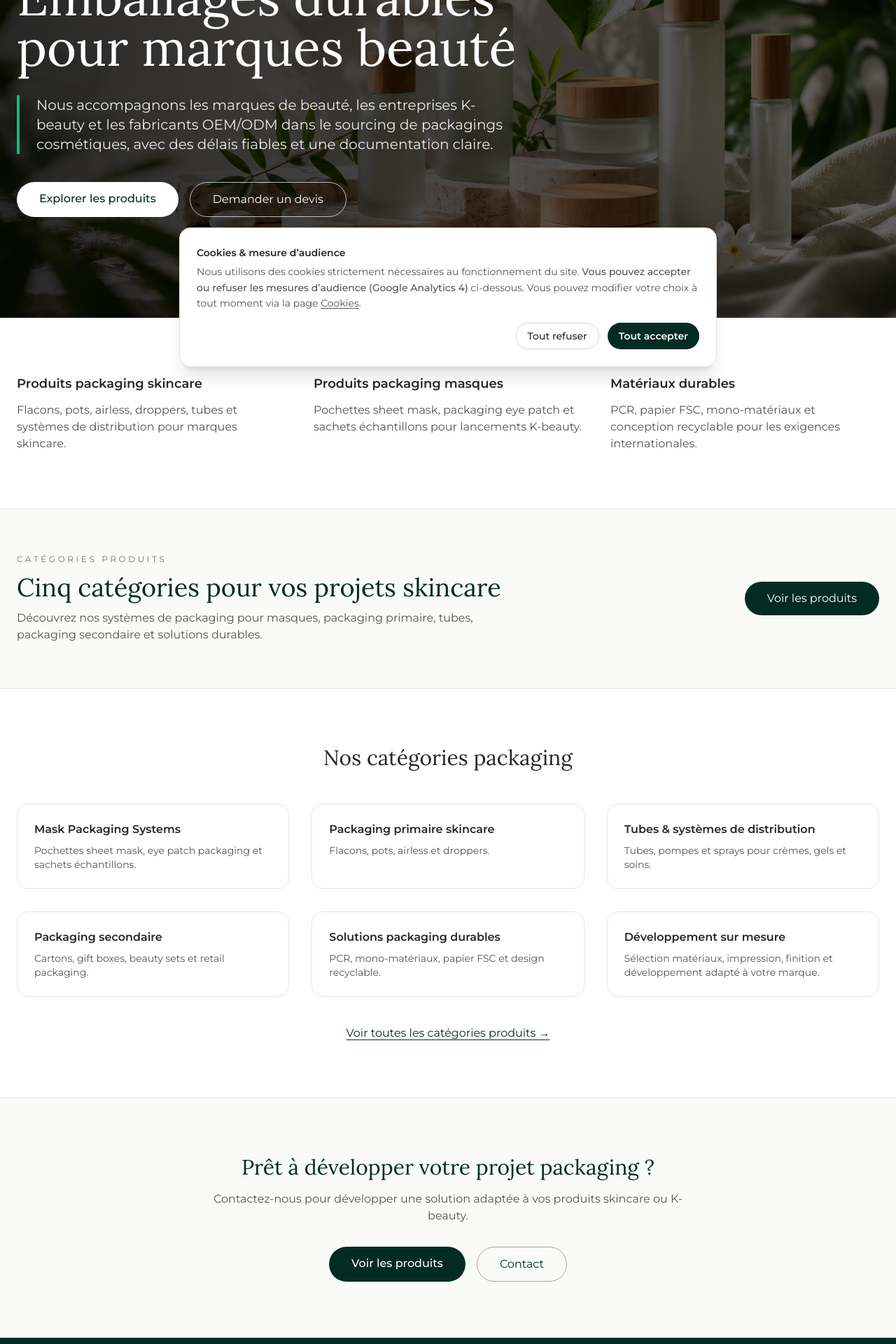
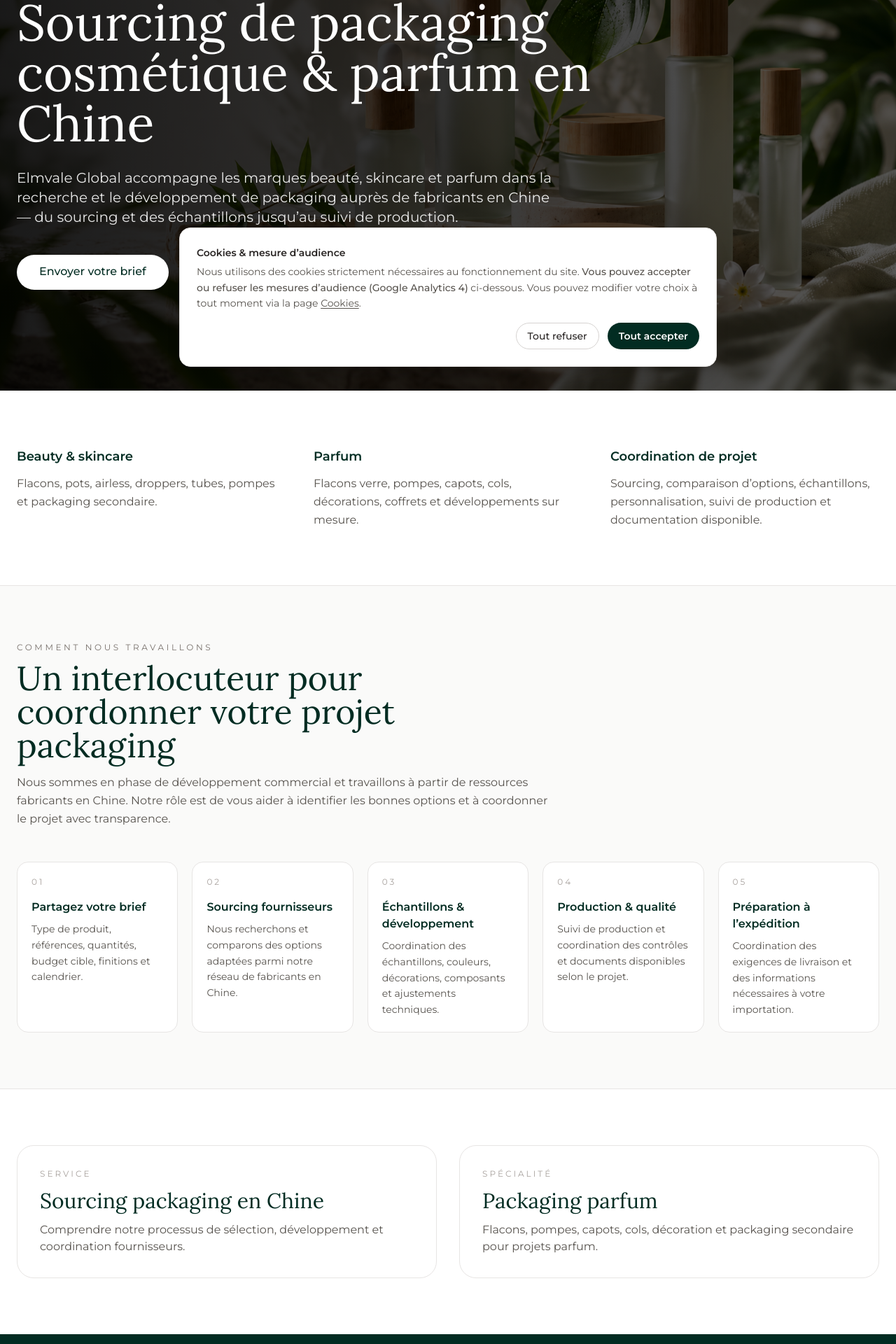
Before and after one commit to cathy6140/-Elmvale-Global-.github.io, a React (Vite) app: page /#/ in a window 1280 px wide. Shown: the part 260-2180 px from the top of the page at 70% size. Built offline with nearby package versions, Linux system fonts and the light colour scheme.

Commit message:
Reposition homepage around B2B China sourcing

```diff
--- a/src/pages/Home.tsx
+++ b/src/pages/Home.tsx
@@ -4,274 +4,129 @@ import { LanguageContext } from "../App";
 
 const Home: React.FC = () => {
   const { language } = useContext(LanguageContext);
+  const fr = language === "fr";
+
+  const steps = fr
+    ? [
+        ["01", "Partagez votre brief", "Type de produit, références, quantités, budget cible, finitions et calendrier."],
+        ["02", "Sourcing fournisseurs", "Nous recherchons et comparons des options adaptées parmi notre réseau de fabricants en Chine."],
+        ["03", "Échantillons & développement", "Coordination des échantillons, couleurs, décorations, composants et ajustements techniques."],
+        ["04", "Production & qualité", "Suivi de production et coordination des contrôles et documents disponibles selon le projet."],
+        ["05", "Préparation à l’expédition", "Coordination des exigences de livraison et des informations nécessaires à votre importation."]
+      ]
+    : [
+        ["01", "Share your brief", "Product type, references, quantity, target cost, decoration and launch timing."],
+        ["02", "Supplier sourcing", "We identify and compare suitable options across our manufacturing network in China."],
+        ["03", "Sampling & development", "We coordinate samples, colors, decoration, components and technical adjustments."],
+        ["04", "Production & quality", "We follow production and coordinate inspections and available documentation when required."],
+        ["05", "Delivery preparation", "We coordinate shipment requirements and the information needed for your import process."]
+      ];
 
   return (
     <div className="w-full">
-
-      {/* ================= HERO ================= */}
       <section
-        className="relative min-h-[520px] md:min-h-[620px] bg-cover bg-center overflow-hidden"
-        style={{
-          backgroundImage: "url('/hero-home.png')",
-        }}
+        className="relative min-h-[620px] bg-cover bg-center overflow-hidden"
+        style={{ backgroundImage: "url('/hero-home.png')" }}
       >
-        {/* Dark overlay */}
-        <div className="absolute inset-0 bg-black/55" />
-
-        {/* Optional left gradient for readability */}
-        <div className="absolute inset-0 bg-gradient-to-r from-black/65 via-black/35 to-black/10" />
-
+        <div className="absolute inset-0 bg-black/60" />
+        <div className="absolute inset-0 bg-gradient-to-r from-black/75 via-black/45 to-black/10" />
         <div className="relative z-10 max-w-7xl mx-auto px-6 py-28 md:py-36">
-          <div className="max-w-3xl text-left">
-
-            <h1 className="font-serif text-5xl md:text-7xl text-white mb-8 leading-tight">
-              {language === "fr"
-                ? "Emballages durables pour marques beauté"
-                : "Sustainable Packaging for Skincare"}
+          <div className="max-w-4xl">
+            <p className="uppercase tracking-[0.28em] text-xs text-white/70 mb-5">
+              {fr ? "SOURCING PACKAGING EN CHINE" : "COSMETIC PACKAGING SOURCING FROM CHINA"}
+            </p>
+            <h1 className="font-serif text-5xl md:text-7xl text-white mb-7 leading-tight">
+              {fr
+                ? "Sourcing de packaging cosmétique & parfum en Chine"
+                : "Cosmetic & Fragrance Packaging Sourcing from China"}
             </h1>
-
-            <div className="border-l-4 border-emerald-500 pl-6">
-              <p className="text-white/90 max-w-2xl text-lg md:text-xl leading-relaxed">
-                {language === "fr"
-                  ? "Nous accompagnons les marques de beauté, les entreprises K-beauty et les fabricants OEM/ODM dans le sourcing de packagings cosmétiques, avec des délais fiables et une documentation claire."
-                  : "We help beauty brands, K-beauty companies, and OEM/ODM manufacturers source cosmetic packaging with reliable lead times and clear documentation."}
-              </p>
-            </div>
-
+            <p className="text-white/90 max-w-3xl text-lg md:text-xl leading-relaxed">
+              {fr
+                ? "Elmvale Global accompagne les marques beauté, skincare et parfum dans la recherche et le développement de packaging auprès de fabricants en Chine — du sourcing et des échantillons jusqu’au suivi de production."
+                : "Elmvale Global helps beauty, skincare and fragrance brands source and develop packaging with manufacturers in China — from supplier search and sampling to production follow-up."}
+            </p>
             <div className="flex flex-col sm:flex-row gap-4 mt-10">
-              <Link
-                to="/products"
-                className="bg-white text-brand-dark px-8 py-3 rounded-full font-medium hover:bg-stone-100 transition text-center"
-              >
-                {language === "fr"
-                  ? "Explorer les produits"
-                  : "Explore Products"}
+              <Link to="/contact" className="bg-white text-brand-dark px-8 py-3 rounded-full font-medium text-center hover:bg-stone-100 transition">
+                {fr ? "Envoyer votre brief" : "Send Your Packaging Brief"}
               </Link>
-
-              <Link
-                to="/contact"
-                className="border border-white/70 text-white px-8 py-3 rounded-full hover:bg-white hover:text-brand-dark transition text-center"
-              >
-                {language === "fr" ? "Demander un devis" : "Request Quote"}
+              <Link to="/sourcing" className="border border-white/70 text-white px-8 py-3 rounded-full text-center hover:bg-white hover:text-brand-dark transition">
+                {fr ? "Notre méthode de sourcing" : "How We Source"}
               </Link>
             </div>
-
           </div>
         </div>
       </section>
 
-      {/* ================= VALUE PROPS ================= */}
       <section className="bg-white">
         <div className="max-w-7xl mx-auto px-6 py-20 grid md:grid-cols-3 gap-10">
-
-          <div>
-            <h3 className="font-semibold text-lg mb-3">
-              {language === "fr"
-                ? "Produits packaging skincare"
-                : "Skincare Packaging Products"}
-            </h3>
-            <p className="text-stone-600">
-              {language === "fr"
-                ? "Flacons, pots, airless, droppers, tubes et systèmes de distribution pour marques skincare."
-                : "Bottles, jars, airless systems, droppers, tubes and dispensing systems for skincare brands."}
-            </p>
-          </div>
-
-          <div>
-            <h3 className="font-semibold text-lg mb-3">
-              {language === "fr"
-                ? "Produits packaging masques"
-                : "Mask Packaging Product"}
-            </h3>
-            <p className="text-stone-600">
-              {language === "fr"
-                ? "Pochettes sheet mask, packaging eye patch et sachets échantillons pour lancements K-beauty."
-                : "Sheet mask pouches, eye patch packaging and sachet samples for K-beauty launches."}
-            </p>
-          </div>
-
-          <div>
-            <h3 className="font-semibold text-lg mb-3">
-              {language === "fr"
-                ? "Matériaux durables"
-                : "Sustainable Materials"}
-            </h3>
-            <p className="text-stone-600">
-              {language === "fr"
-                ? "PCR, papier FSC, mono-matériaux et conception recyclable pour les exigences internationales."
-                : "PCR plastics, FSC paper, mono-material structures and recyclable design for global requirements."}
-            </p>
-          </div>
-
+          {[
+            fr ? ["Beauty & skincare", "Flacons, pots, airless, droppers, tubes, pompes et packaging secondaire."] : ["Beauty & Skincare", "Bottles, jars, airless, droppers, tubes, pumps and secondary packaging."],
+            fr ? ["Parfum", "Flacons verre, pompes, capots, cols, décorations, coffrets et développements sur mesure."] : ["Fragrance", "Glass bottles, pumps, caps, collars, decoration, boxes and custom development."],
+            fr ? ["Coordination de projet", "Sourcing, comparaison d’options, échantillons, personnalisation, suivi de production et documentation disponible."] : ["Project Coordination", "Sourcing, option comparison, sampling, customization, production follow-up and available documentation."]
+          ].map(([title, desc]) => (
+            <div key={title}>
+              <h2 className="font-semibold text-lg mb-3 text-brand-dark">{title}</h2>
+              <p className="text-stone-600 leading-relaxed">{desc}</p>
+            </div>
+          ))}
         </div>
       </section>
 
-      {/* ================= PRODUCT CATEGORY ENTRY ================= */}
       <section className="bg-stone-50 border-y border-stone-200">
-        <div className="max-w-7xl mx-auto px-6 py-16 flex flex-col md:flex-row items-center justify-between gap-8">
-
-          <div>
+        <div className="max-w-7xl mx-auto px-6 py-20">
+          <div className="max-w-3xl mb-12">
             <p className="uppercase text-xs tracking-[0.3em] text-stone-500 mb-3">
-              {language === "fr" ? "CATÉGORIES PRODUITS" : "PRODUCT CATEGORIES"}
+              {fr ? "COMMENT NOUS TRAVAILLONS" : "HOW WE WORK"}
             </p>
-
-            <h2 className="font-serif text-3xl md:text-4xl text-brand-dark mb-3">
-              {language === "fr"
-                ? "Cinq catégories pour vos projets skincare"
-                : "Five Packaging Categories for Skincare Projects"}
+            <h2 className="font-serif text-3xl md:text-5xl text-brand-dark mb-4">
+              {fr ? "Un interlocuteur pour coordonner votre projet packaging" : "One Partner to Coordinate Your Packaging Project"}
             </h2>
-
-            <p className="text-stone-600 max-w-2xl">
-              {language === "fr"
-                ? "Découvrez nos systèmes de packaging pour masques, packaging primaire, tubes, packaging secondaire et solutions durables."
-                : "Explore mask packaging, primary skincare packaging, tubes and dispensing, secondary packaging and sustainable solutions."}
+            <p className="text-stone-600 leading-relaxed">
+              {fr
+                ? "Nous sommes en phase de développement commercial et travaillons à partir de ressources fabricants en Chine. Notre rôle est de vous aider à identifier les bonnes options et à coordonner le projet avec transparence."
+                : "We are building our client portfolio and work from manufacturing resources in China. Our role is to help you identify suitable options and coordinate the project transparently from brief to production."}
             </p>
           </div>
-
-          <Link
-            to="/products"
-            className="bg-brand-dark text-white px-8 py-3 rounded-full whitespace-nowrap hover:opacity-90 transition"
-          >
-            {language === "fr" ? "Voir les produits" : "View Products"}
-          </Link>
-
+          <div className="grid md:grid-cols-5 gap-5">
+            {steps.map(([num, title, desc]) => (
+              <div key={num} className="bg-white border border-stone-200 rounded-2xl p-5">
+                <div className="text-xs tracking-[0.25em] text-stone-400 mb-4">{num}</div>
+                <h3 className="font-semibold text-brand-dark mb-2">{title}</h3>
+                <p className="text-sm text-stone-600 leading-relaxed">{desc}</p>
+              </div>
+            ))}
+          </div>
         </div>
       </section>
 
-      {/* ================= PRODUCT OVERVIEW ================= */}
       <section className="bg-white">
-        <div className="max-w-7xl mx-auto px-6 py-20">
-
-          <h2 className="font-serif text-3xl text-center mb-12">
-            {language === "fr"
-              ? "Nos catégories packaging"
-              : "Our Packaging Categories"}
-          </h2>
-
-          <div className="grid md:grid-cols-2 lg:grid-cols-3 gap-8">
-
-            {[
-              {
-                title:
-                  language === "fr"
-                    ? "Mask Packaging Systems"
-                    : "Mask Packaging Systems",
-                desc:
-                  language === "fr"
-                    ? "Pochettes sheet mask, eye patch packaging et sachets échantillons."
-                    : "Sheet mask pouches, eye patch packaging and sachet samples.",
-              },
-              {
-                title:
-                  language === "fr"
-                    ? "Packaging primaire skincare"
-                    : "Skincare Primary Packaging",
-                desc:
-                  language === "fr"
-                    ? "Flacons, pots, airless et droppers."
-                    : "Bottles, jars, airless systems and droppers.",
-              },
-              {
-                title:
-                  language === "fr"
-                    ? "Tubes & systèmes de distribution"
-                    : "Tubes & Dispensing Systems",
-                desc:
-                  language === "fr"
-                    ? "Tubes, pompes et sprays pour crèmes, gels et soins."
-                    : "Tubes, pumps and sprayers for creams, gels and skincare products.",
-              },
-              {
-                title:
-                  language === "fr"
-                    ? "Packaging secondaire"
-                    : "Secondary Packaging",
-                desc:
-                  language === "fr"
-                    ? "Cartons, gift boxes, beauty sets et retail packaging."
-                    : "Cartons, gift boxes, beauty sets and retail packaging.",
-              },
-              {
-                title:
-                  language === "fr"
-                    ? "Solutions packaging durables"
-                    : "Sustainable Packaging Solutions",
-                desc:
-                  language === "fr"
-                    ? "PCR, mono-matériaux, papier FSC et design recyclable."
-                    : "PCR plastics, mono-material, FSC paper and recyclable design.",
-              },
-              {
-                title:
-                  language === "fr"
-                    ? "Développement sur mesure"
-                    : "Custom Packaging Development",
-                desc:
-                  language === "fr"
-                    ? "Sélection matériaux, impression, finition et développement adapté à votre marque."
-                    : "Material selection, printing, finishing and brand-specific packaging development.",
-              },
-            ].map((item, index) => (
-              <div
-                key={index}
-                className="border border-stone-200 rounded-2xl p-6 hover:shadow-sm transition"
-              >
-                <h3 className="font-semibold mb-2">{item.title}</h3>
-                <p className="text-stone-600 text-sm">{item.desc}</p>
-              </div>
-            ))}
-
-          </div>
-
-          <div className="text-center mt-10">
-            <Link
-              to="/products"
-              className="text-brand-dark underline underline-offset-4 hover:opacity-70"
-            >
-              {language === "fr"
-                ? "Voir toutes les catégories produits →"
-                : "View all product categories →"}
-            </Link>
-          </div>
-
+        <div className="max-w-7xl mx-auto px-6 py-20 grid lg:grid-cols-2 gap-8">
+          <Link to="/sourcing" className="border border-stone-200 rounded-3xl p-8 hover:shadow-md transition">
+            <p className="uppercase text-xs tracking-[0.25em] text-stone-400 mb-3">{fr ? "SERVICE" : "SERVICE"}</p>
+            <h2 className="font-serif text-3xl text-brand-dark mb-3">{fr ? "Sourcing packaging en Chine" : "Packaging Sourcing in China"}</h2>
+            <p className="text-stone-600">{fr ? "Comprendre notre processus de sélection, développement et coordination fournisseurs." : "See how we approach supplier search, development and project coordination."}</p>
+          </Link>
+          <Link to="/fragrance-packaging" className="border border-stone-200 rounded-3xl p-8 hover:shadow-md transition">
+            <p className="uppercase text-xs tracking-[0.25em] text-stone-400 mb-3">{fr ? "SPÉCIALITÉ" : "SPECIALTY"}</p>
+            <h2 className="font-serif text-3xl text-brand-dark mb-3">{fr ? "Packaging parfum" : "Fragrance Packaging"}</h2>
+            <p className="text-stone-600">{fr ? "Flacons, pompes, capots, cols, décoration et packaging secondaire pour projets parfum." : "Bottles, pumps, caps, collars, decoration and secondary packaging for fragrance projects."}</p>
+          </Link>
         </div>
       </section>
 
-      {/* ================= FINAL CTA ================= */}
-      <section className="bg-stone-50 border-t border-stone-200">
-        <div className="max-w-7xl mx-auto px-6 py-20 text-center">
-
-          <h2 className="font-serif text-3xl mb-4 text-brand-dark">
-            {language === "fr"
-              ? "Prêt à développer votre projet packaging ?"
-              : "Ready to Start Your Packaging Project?"}
+      <section className="bg-brand-dark text-white">
+        <div className="max-w-5xl mx-auto px-6 py-20 text-center">
+          <h2 className="font-serif text-3xl md:text-4xl mb-4">
+            {fr ? "Vous avez déjà une référence ou une idée de packaging ?" : "Already Have a Packaging Reference or Idea?"}
           </h2>
-
-          <p className="text-stone-600 mb-8 max-w-2xl mx-auto">
-            {language === "fr"
-              ? "Contactez-nous pour développer une solution adaptée à vos produits skincare ou K-beauty."
-              : "Contact us to develop a tailored packaging solution for your skincare or K-beauty brand."}
+          <p className="text-white/75 mb-8">
+            {fr ? "Envoyez-nous votre brief, une photo de référence, vos quantités et votre calendrier cible." : "Send us your brief, reference image, expected quantity and target launch timing."}
           </p>
-
-          <div className="flex flex-col md:flex-row justify-center gap-4">
-            <Link
-              to="/products"
-              className="bg-brand-dark text-white px-8 py-3 rounded-full font-medium hover:opacity-90 transition"
-            >
-              {language === "fr" ? "Voir les produits" : "View Products"}
-            </Link>
-
-            <Link
-              to="/contact"
-              className="border border-stone-400 text-brand-dark px-8 py-3 rounded-full hover:bg-white transition"
-            >
-              {language === "fr" ? "Contact" : "Get in Touch"}
-            </Link>
-          </div>
-
+          <Link to="/contact" className="inline-block bg-white text-brand-dark px-8 py-3 rounded-full font-medium">
+            {fr ? "Envoyer un brief" : "Send a Brief"}
+          </Link>
         </div>
       </section>
-
     </div>
   );
 };
```
